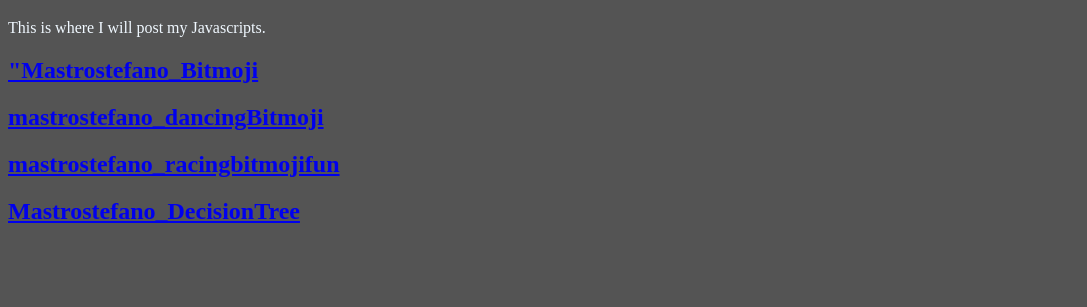
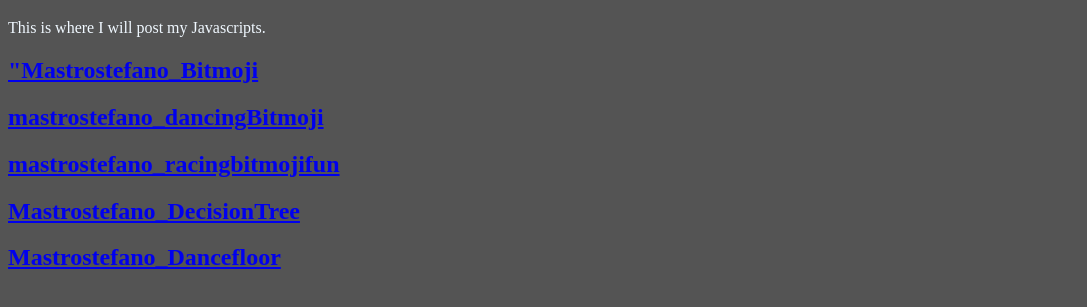
Before and after one commit to cssmastro/cssmastro.github.io, a plain HTML site: page Javascripts.html in a window 1280 px wide. Shown: the part 479-786 px from the top of the page, without its empty margins (0-1087 px from the left). Drawn offline with Linux system fonts and the light colour scheme; a script that the page names is missing.

Commit message:
Add files via upload

```diff
--- a/Javascripts.html
+++ b/Javascripts.html
@@ -30,4 +30,5 @@
         <h2><a href="https://www.khanacademy.org/computer-programming/mastrostefano_dancingbitmoji/4779116337086464">mastrostefano_dancingBitmoji</a></h2><script src="https://www.khanacademy.org/computer-programming/mastrostefano_dancingbitmoji/4779116337086464/embed.js?editor=no&buttons=no&author=no&embed=yes"></script>
         <h2><a href="https://www.khanacademy.org/computer-programming/mastrostefano_racingbitmojifun/4658188777209856">mastrostefano_racingbitmojifun</a></h2><script src="https://www.khanacademy.org/computer-programming/mastrostefano_racingbitmojifun/4658188777209856/embed.js?editor=no&buttons=no&author=no&embed=yes"></script>
         <h2><a href="https://www.khanacademy.org/computer-programming/mastrostefano_decisiontree/6078027983011840">Mastrostefano_DecisionTree</a></h2><script src="https://www.khanacademy.org/computer-programming/mastrostefano_decisiontree/6078027983011840/embed.js?editor=no&buttons=no&author=no&embed=yes"></script>
+        <h2><a href="https://www.khanacademy.org/computer-programming/mastrostefano_dancefloor/5864761287557120">Mastrostefano_Dancefloor</a></h2><script src="https://www.khanacademy.org/computer-programming/mastrostefano_dancefloor/5864761287557120/embed.js?editor=no&buttons=no&author=no&embed=yes"></script>
 </html>
```
